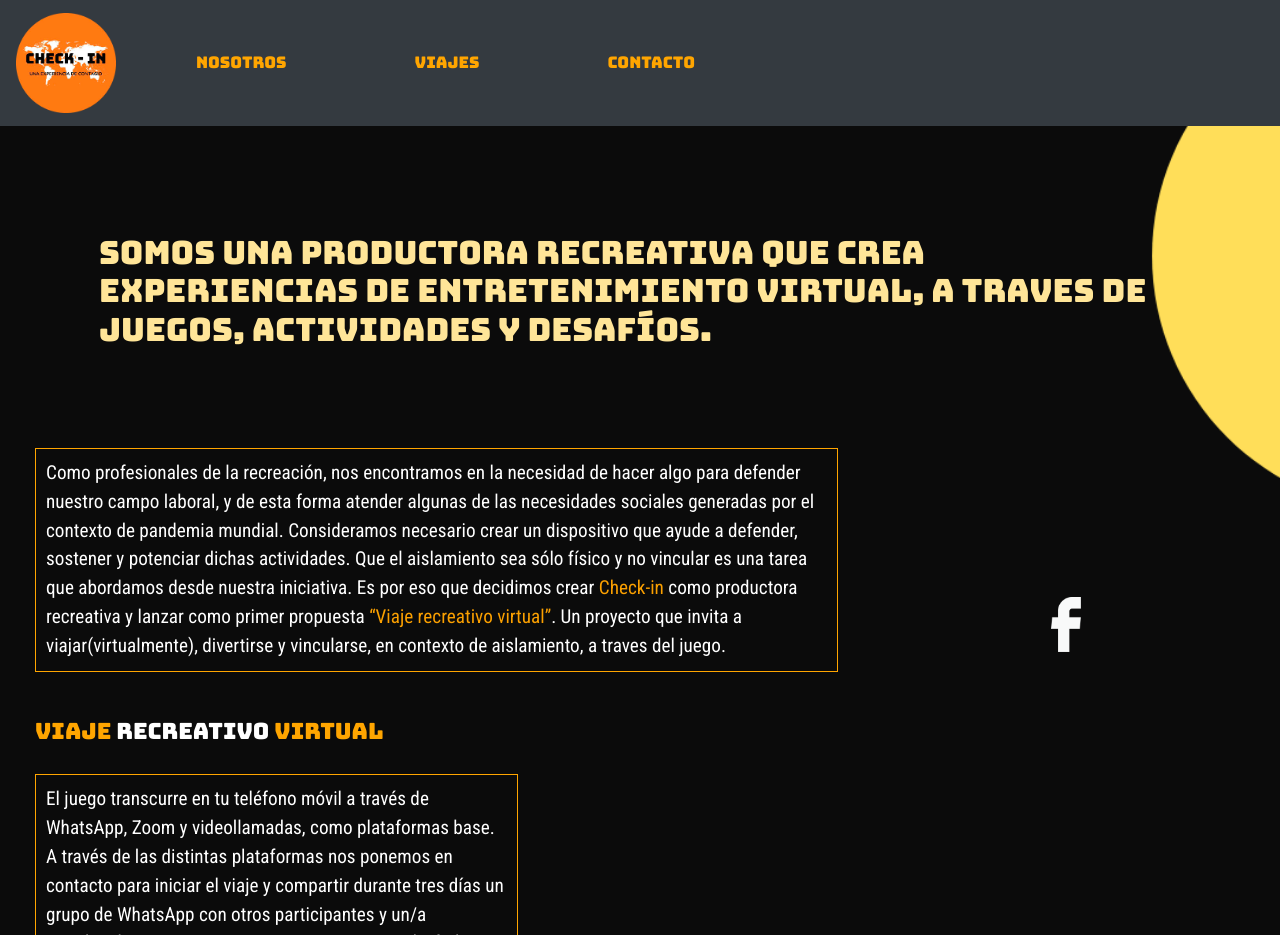
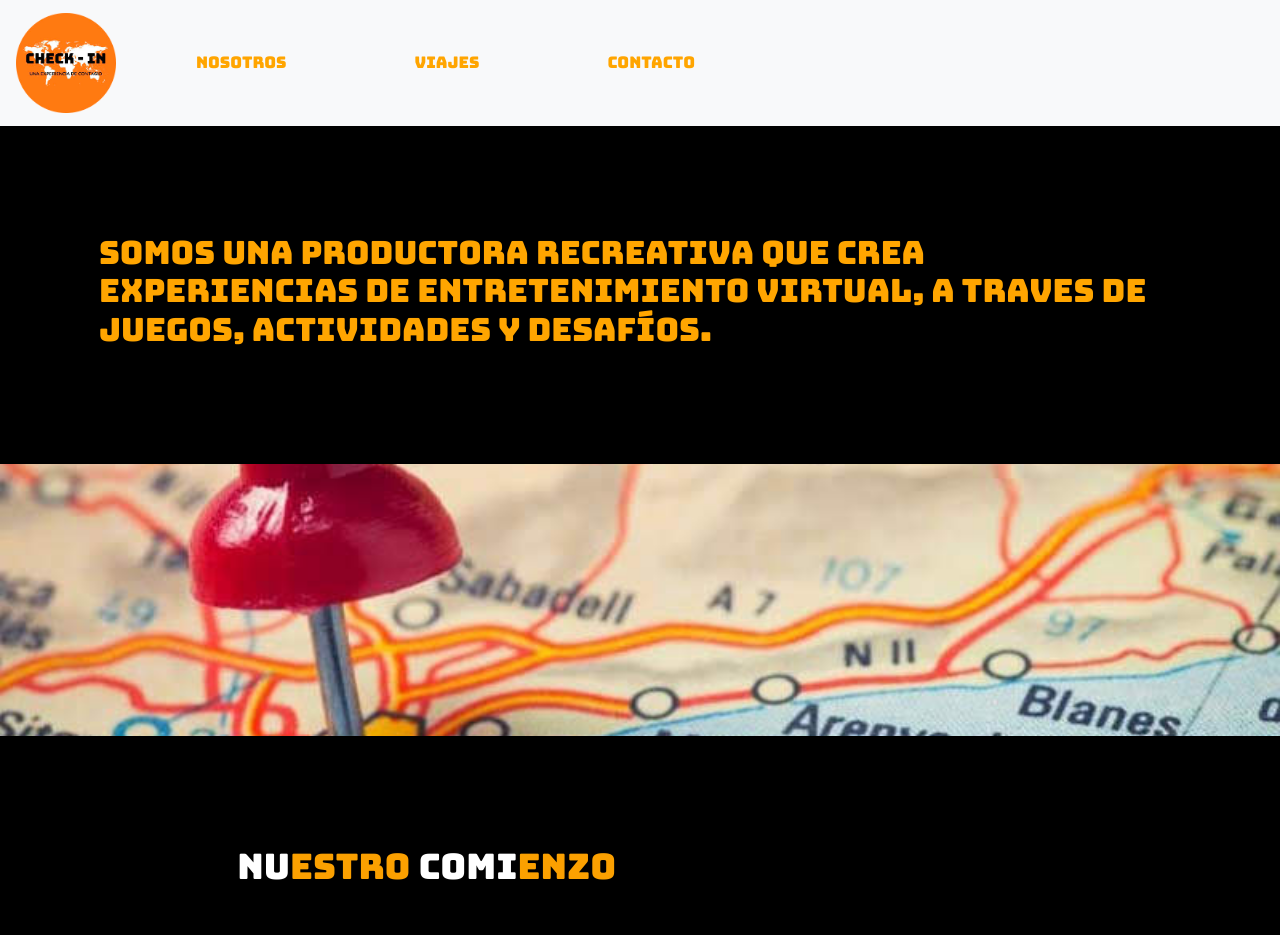
Before and after one commit to rodrimadrid/Check-in, a website: page pages/nosotros.html in a window 1280 px wide. Shown: the top 935 px of the page. Drawn offline with nearby package versions, Linux system fonts and the light colour scheme.

Commit message:
nosotrxs

```diff
--- a/pages/nosotros.html
+++ b/pages/nosotros.html
@@ -13,7 +13,7 @@
 
   </head>
   <body class="nosotros--bkg">
-    <nav class="navbar navbar-expand-md bg-dark navbar-dark fixed-top ">
+    <nav class="navbar navbar-expand-md bg-light navbar-light fixed-top ">
       <!-- Brand -->
       <a class="navbar-brand" href="../index.html"> <img src="../images/LOGO.png" alt="logo" style="width: 100px"> </a>
 
@@ -43,9 +43,13 @@
     </header>
 
 <!-- contenido nosotros-->
+<div class="backg">
+
+</div>
   <div class="container-fluid">
     <div class="row">
       <div class="col-sm-8">
+        <h2 class="container-fluid__tittle">Nu<span class="col">estro</span> comi<span class="col">enzo</span></h2>
         <p class="container-fluid__p">Como profesionales de la recreación, nos encontramos en la necesidad de hacer algo para defender nuestro campo laboral, y de esta forma atender algunas de las necesidades sociales generadas por el contexto de pandemia mundial.  Consideramos necesario crear un dispositivo que  ayude a defender, sostener y potenciar dichas actividades. Que el aislamiento sea sólo físico y no vincular es una tarea que abordamos desde nuestra iniciativa.
 Es por eso que decidimos crear <span class="col">Check-in</span> como productora recreativa y lanzar como primer propuesta <span class="col">“Viaje recreativo virtual”</span>. Un proyecto que invita a viajar(virtualmente), divertirse y vincularse, en contexto de aislamiento, a traves del juego.
 </p>
@@ -57,14 +61,15 @@ Es por eso que decidimos crear <span class="col">Check-in</span> como productora
         </aside>
       </div>
     </div>
-      <div class="row">
-        <div class="col-sm-12">
-          <h2 class="container-fluid__tittle">Viaje <span class="col-w">recreativo</span> virtual</h2>
-        </div>
+
+    <div class="row">
+      <div class="col-sm-5" style="padding: 0">
+        <img src="../images/carteles.png" alt="">
       </div>
-    <div class="row">
-      <div class="col-sm-5">
-         <p class="container-fluid__p">El juego transcurre en tu teléfono móvil a través de WhatsApp, Zoom y videollamadas, como plataformas base.
+
+      <div class="col-sm-7">
+        <h2 class="container-fluid__tittle">Viaje <span class="col">recreativo</span> virtual</h2>
+        <p class="container-fluid__p">El juego transcurre en tu teléfono móvil a través de WhatsApp, Zoom y videollamadas, como plataformas base.
 A través de las distintas plataformas nos ponemos en contacto para iniciar el viaje y compartir durante tres días un grupo de WhatsApp con otros participantes y un/a coordinador/a a cargo.
 Los/as participantes recibirán la información y deberán resolver distintos acertijos, adivinanzas, salas de escape, como así también producir material e investigar sobre los destinos turísticos elegidos, inmersos en una narrativa de viaje.
 Las actividades están pensadas para resolverse en instancias grupales e individuales en un tiempo estimado de 2hs.
--- a/scss/_body.scss
+++ b/scss/_body.scss
@@ -2,6 +2,5 @@
   background-color: white;
 }
 .nosotros--bkg{
-  background-image: url("../images/mongol.png");
-  background-size: cover;
+background-color: black;
 }
--- a/scss/_contenido.scss
+++ b/scss/_contenido.scss
@@ -115,20 +115,29 @@ button.btn__psj:hover {
   color: orange;
 }
 /* Contenido nosotros styles */
+.backg{
+  background-image: url('../images/barcelona.jpg');
+  background-position: center;
+  background-repeat: no-repeat;
+  background-size: cover;
+  height: 17rem;
+  width: 100%;
+  margin: 5rem 0;
+}
 .container-fluid__p{
-  margin-left: 20px;
-  padding: 10px;
-  color: white;
+  margin: 4rem;
   font-family: 'Roboto Condensed', sans-serif;
   font-size:  1.2rem;
-  border: 1px solid;
-  border-color: orange;
+  color: white;
+
+  text-align: justify;
 }
 .container-fluid__tittle{
   font-family: 'Bungee', cursive;
-  font-size: 1.4rem;
-  color: orange;
-  margin: 30px 20px;
+  font-size: 2.2rem;
+  margin: 30px 4rem;
+  color: white;
+  text-align: center;
 }
 .redes{
   height: 100%;
--- a/scss/_header.scss
+++ b/scss/_header.scss
@@ -16,7 +16,7 @@
 }
 .encabezado__h2{
   font-family: 'Bungee', cursive;
-  color: #ffe598;
+  color: orange;
   margin: 20px;
   padding: 15px;
 }
```
Also changed, not shown: css/estilos.css, images/carteles.png (added), images/vuelos.jpg (added).
